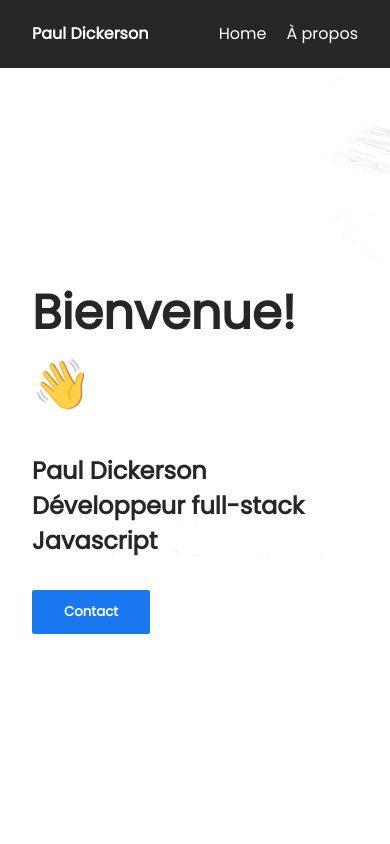
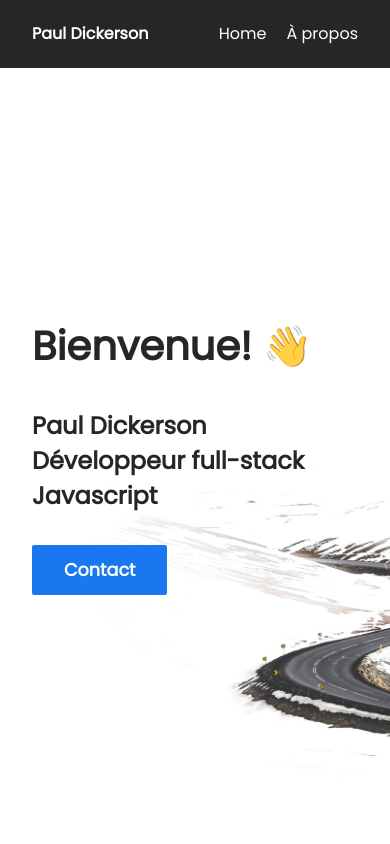
Before and after one commit to pauldkn/portfolio, a React (Create React App) app: page / in a window 390 px wide. Shown: the top 844 px of the page. Built offline with nearby package versions, Linux system fonts and the light colour scheme.

Commit message:
Fixing url

```diff
--- a/package.json
+++ b/package.json
@@ -1,5 +1,4 @@
 {
-  "homepage": "https://pauldkn.github.io/Portfolio",
   "name": "portfolio",
   "version": "0.1.0",
   "private": true,
--- a/src/App.js
+++ b/src/App.js
@@ -14,7 +14,6 @@ function App() {
       <Navbar />
       <Switch>
         <Route exact path="/" component={Home} />
-        <Route path="/portfolio" component={Home} />
         <Route path="/about" component={About} />
       </Switch>
       <Footer />
--- a/src/Projects.json
+++ b/src/Projects.json
@@ -3,36 +3,36 @@
     "title": "Snake",
     "stack": ["HTML Canvas", "CSS"],
     "description": "The iconic video game. Eat the fruit to make the snake grow.",
-    "img": "../../bg-project2.jpg"
+    "img": "../bg-project2.jpg"
   },
   {
     "title": "2020 Motorcycles",
     "stack": ["NodeJS", "Express", "MongoDB"],
     "description": "Lorem ipsum dolor sit amet consectetur adipisicing elit. Fugiat, veritatis!",
-    "img": "../../bg-project2.jpg"
+    "img": "../bg-project2.jpg"
   },
   {
     "title": "Ollie",
     "stack": ["ReactJS", "NodeJS", "Express", "MongoDB"],
     "description": "Social network for skateboarder, allowing to connect with other people, create events and learn new tricks.",
-    "img": "../../bg-project2.jpg"
+    "img": "../bg-project2.jpg"
   },
   {
     "title": "Ollie",
     "stack": ["ReactJS", "NodeJS", "Express", "MongoDB"],
     "description": "Social network for skateboarder, allowing to connect with other people, create events and learn new tricks.",
-    "img": "../../bg-project2.jpg"
+    "img": "../bg-project2.jpg"
   },
   {
     "title": "Ollie",
     "stack": ["ReactJS", "NodeJS", "Express", "MongoDB"],
     "description": "Social network for skateboarder, allowing to connect with other people, create events and learn new tricks.",
-    "img": "../../bg-project2.jpg"
+    "img": "../bg-project2.jpg"
   },
   {
     "title": "Ollie",
     "stack": ["ReactJS", "NodeJS", "Express", "MongoDB"],
     "description": "Social network for skateboarder, allowing to connect with other people, create events and learn new tricks.",
-    "img": "../../bg-project2.jpg"
+    "img": "../bg-project2.jpg"
   }
 ]
--- a/src/styles/button.scss
+++ b/src/styles/button.scss
@@ -24,3 +24,9 @@
     color: base.$dark-blue;
   }
 }
+
+@media (max-width: 650px) {
+  .btn {
+    font-size: 1.1rem;
+  }
+}
--- a/src/styles/home.scss
+++ b/src/styles/home.scss
@@ -17,11 +17,9 @@ section:not(:first-of-type) h1 {
 // TOP : GREETINGS
 .greetings-section {
   min-height: 92vh;
-  background-image: url(/bg-greetings.jpg);
+  background-image: url('/bg-greetings.jpg');
   background-repeat: no-repeat;
   background-size: cover;
-  background-position-y: -15rem;
-  background-position-x: 5rem;
   .greetings {
     margin: auto 0;
     color: base.$dark-grey;
@@ -29,9 +27,24 @@ section:not(:first-of-type) h1 {
     h2 {
       margin-bottom: 2rem;
     }
-    .hello {
-      font-size: 3rem;
-    }
+  }
+}
+
+@media (min-width: 650px) {
+  .hello {
+    font-size: 3rem;
+  }
+  .greetings-section {
+    background-position: right;
+  }
+}
+@media (max-width: 650px) {
+  .hello {
+    font-size: 2.5rem;
+  }
+  .greetings-section {
+    background-position-x: -150px;
+    background-position-y: 150px;
   }
 }
 
@@ -91,6 +104,7 @@ section:not(:first-of-type) h1 {
     display: flex;
     flex-direction: column;
     align-items: center;
+    text-align: center;
   }
   h3 {
     margin-top: 1rem;
```
